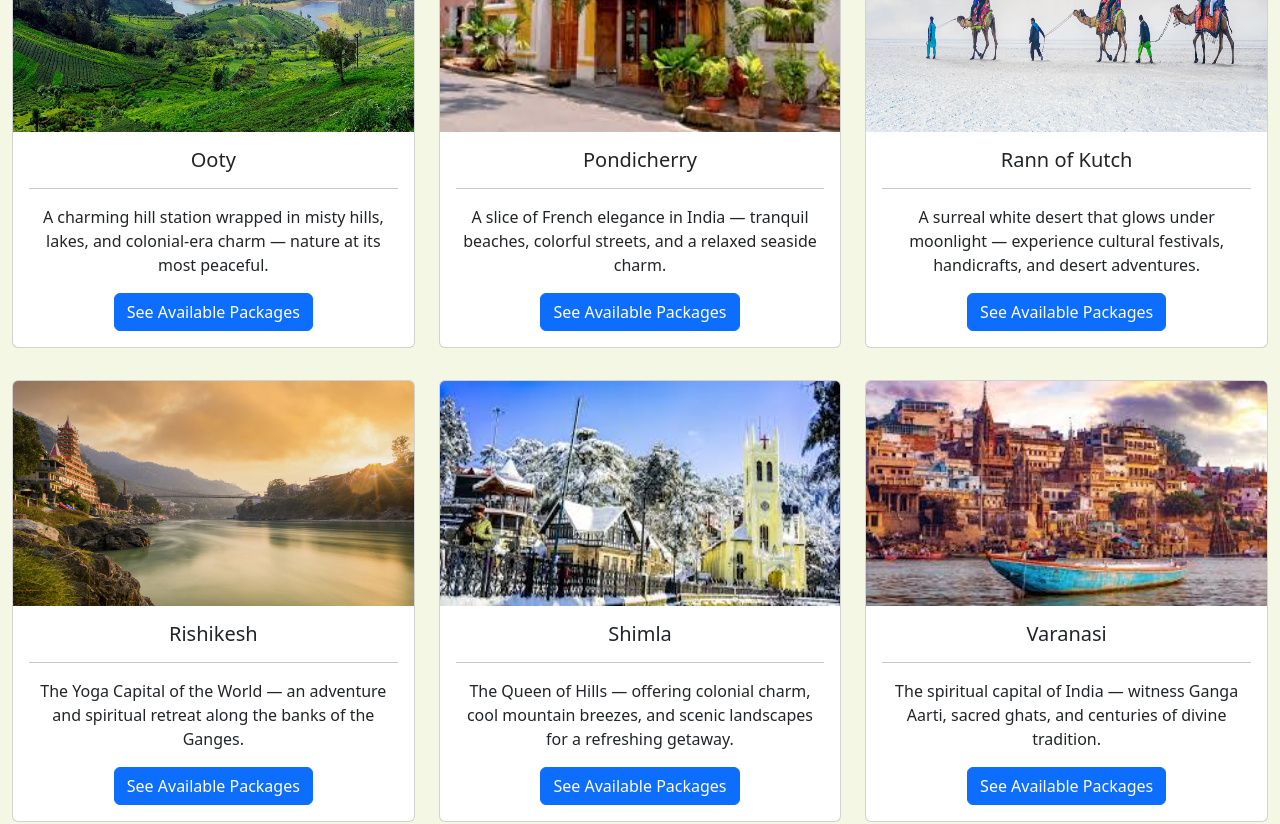
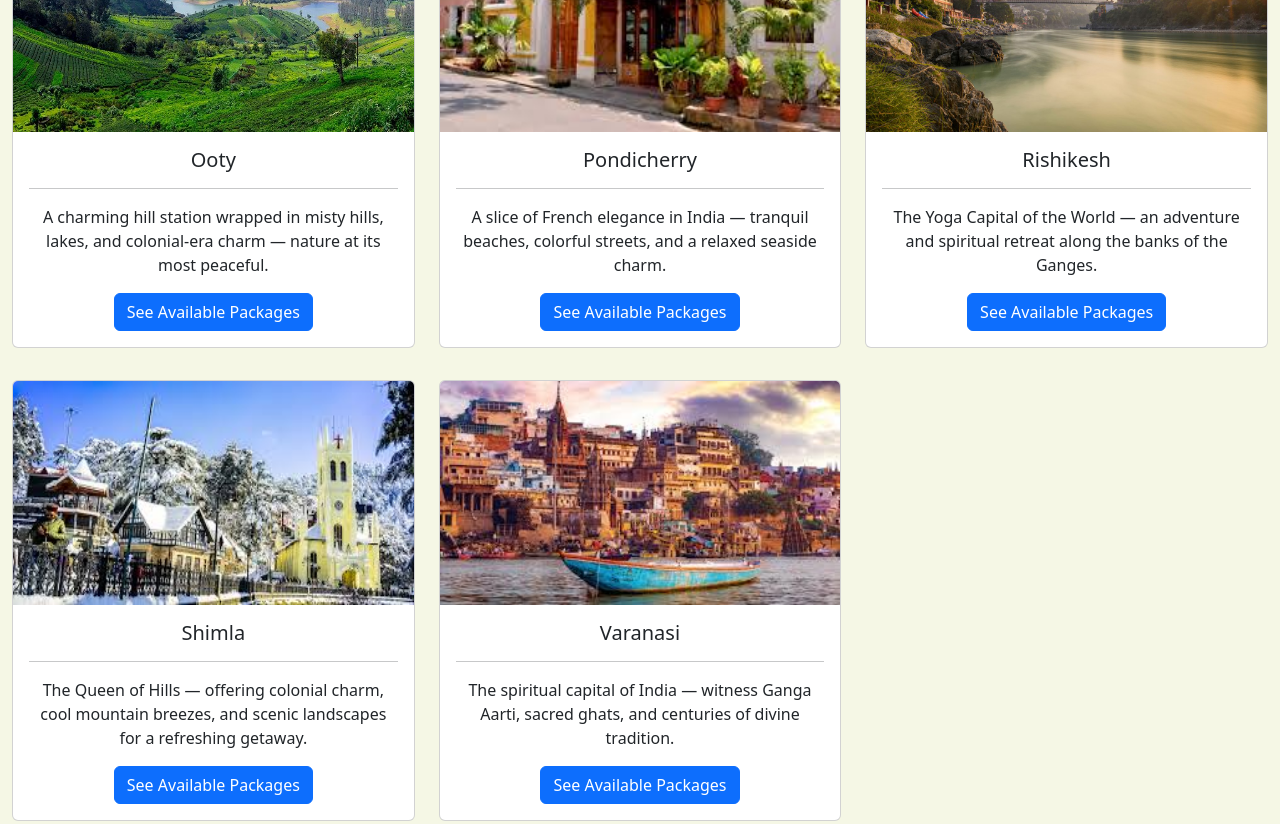
Before and after one commit to shreyas-05hub/Travel24-7, a React app in the folder frontend/: page /Destinations in a window 1280 px wide. Shown: the part 3760-4584 px from the top of the page. Built offline with nearby package versions, Linux system fonts and the light colour scheme; no server answers; the HTML template or start-up script is replaced by a standard one.

Commit message:
removedOneDestination

```diff
--- a/frontend/src/components/layout/ui/destinations/ResultGridList.jsx
+++ b/frontend/src/components/layout/ui/destinations/ResultGridList.jsx
@@ -66,7 +66,7 @@ const ResultGridList = () => {
     { image: mysore, title: "Mysuru", description: "The City of Palaces — admire royal architecture, vibrant markets, and a rich blend of history and culture." },
     { image: ooty, title: "Ooty", description: "A charming hill station wrapped in misty hills, lakes, and colonial-era charm — nature at its most peaceful." },
     { image: pondicherry, title: "Pondicherry", description: "A slice of French elegance in India — tranquil beaches, colorful streets, and a relaxed seaside charm." },
-    { image: rann, title: "Rann of Kutch", description: "A surreal white desert that glows under moonlight — experience cultural festivals, handicrafts, and desert adventures." },
+    // { image: rann, title: "Rann of Kutch", description: "A surreal white desert that glows under moonlight — experience cultural festivals, handicrafts, and desert adventures." },
     { image: rishikesh, title: "Rishikesh", description: "The Yoga Capital of the World — an adventure and spiritual retreat along the banks of the Ganges." },
     { image: shimla, title: "Shimla", description: "The Queen of Hills — offering colonial charm, cool mountain breezes, and scenic landscapes for a refreshing getaway." },
     { image: varanasi, title: "Varanasi", description: "The spiritual capital of India — witness Ganga Aarti, sacred ghats, and centuries of divine tradition." },
```
